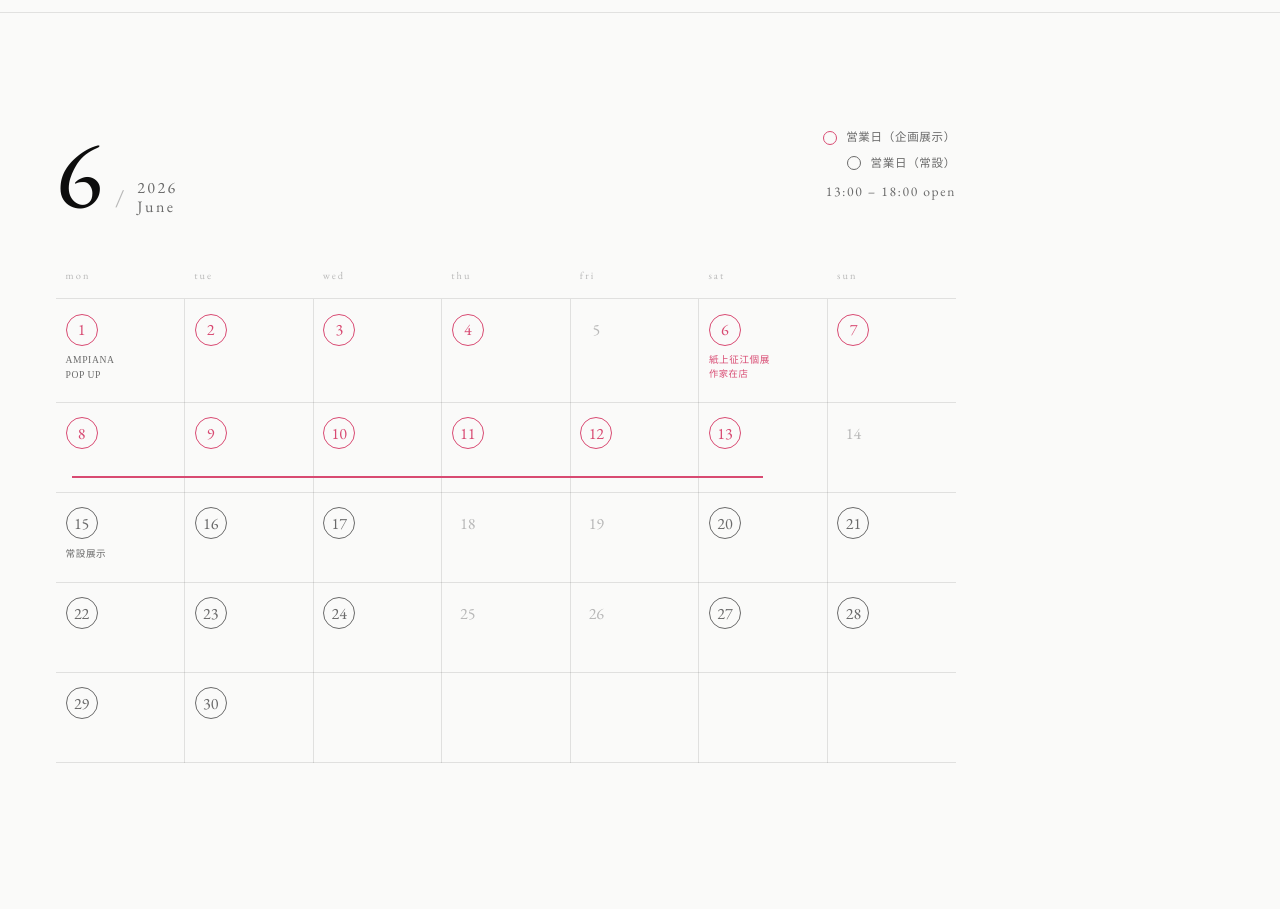
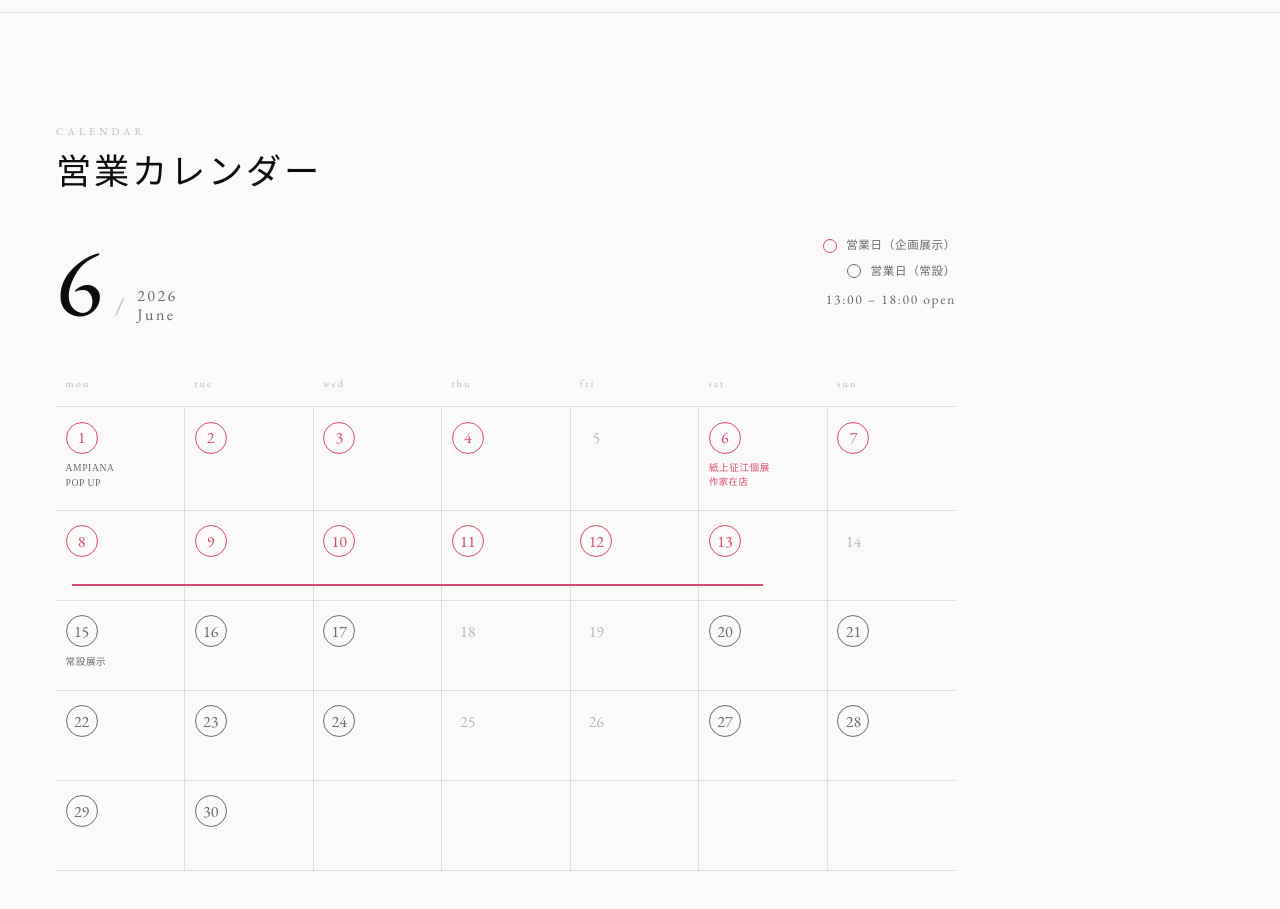
Before and after one commit to butayamada/homepage, a plain HTML site: page index.html in a window 1280 px wide. Shown: the part 4700-5609 px from the top of the page. Drawn offline with nearby package versions, Linux system fonts and the light colour scheme.

Commit message:
feat: カレンダーセクションに「Calendar」タイトルを追加
Co-Authored-By: Claude Sonnet 4.6 <noreply@anthropic.com>

```diff
--- a/index.html
+++ b/index.html
@@ -765,6 +765,10 @@ document.addEventListener('DOMContentLoaded', function() {
 
 <section id="calendar">
   <div class="cal-wrap reveal">
+    <div style="margin-bottom:2.5rem;">
+      <p class="section-label">Calendar</p>
+      <h2 class="section-title">営業カレンダー</h2>
+    </div>
     <div class="cal-header">
       <div style="display:flex;align-items:flex-end;gap:0.2rem;">
         <span class="cal-month-num">6</span>
```
